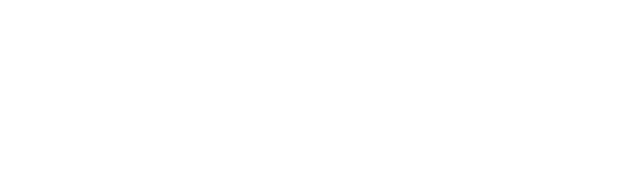
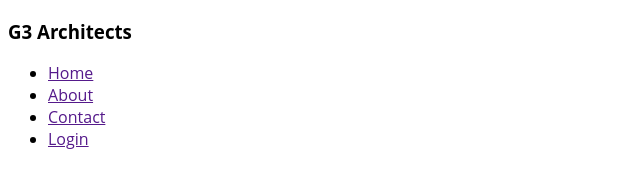
Before and after one commit to Amjadhossain01/g3-architect-website, a plain HTML site: page index.html in a window 1280 px wide. Shown: the whole page, without its empty margins (0-640 px from the left). Drawn offline with Linux system fonts and the light colour scheme.

Commit message:
Added nav and set the font open sans

```diff
--- a/index.html
+++ b/index.html
@@ -9,7 +9,23 @@
 </head>
 
 <body>
+  <header>
+    <nav>
+      <h3>G3 Architects</h3>
+      <ul>
+        <li><a href="">Home</a></li>
+        <li><a href="">About</a></li>
+        <li><a href="">Contact</a></li>
+        <li><a href="">Login</a></li>
+      </ul>
+    </nav>
+  </header>
+  <main>
 
+  </main>
+  <footer>
+
+  </footer>
 </body>
 
 </html>
--- a/styles/architect.css
+++ b/styles/architect.css
@@ -0,0 +1,8 @@
+/* Work Sans Font From Google Fonts */
+@import url('https://fonts.googleapis.com/css2?family=Work+Sans:ital,wght@0,400;0,600;0,700;0,800;1,600&display=swap');
+*{
+  font-family: 'Work Sans', sans-serif;
+  font-family: 'lato', sans-serif;
+  font-family: 'open sans', sans-serif;
+
+}
```
